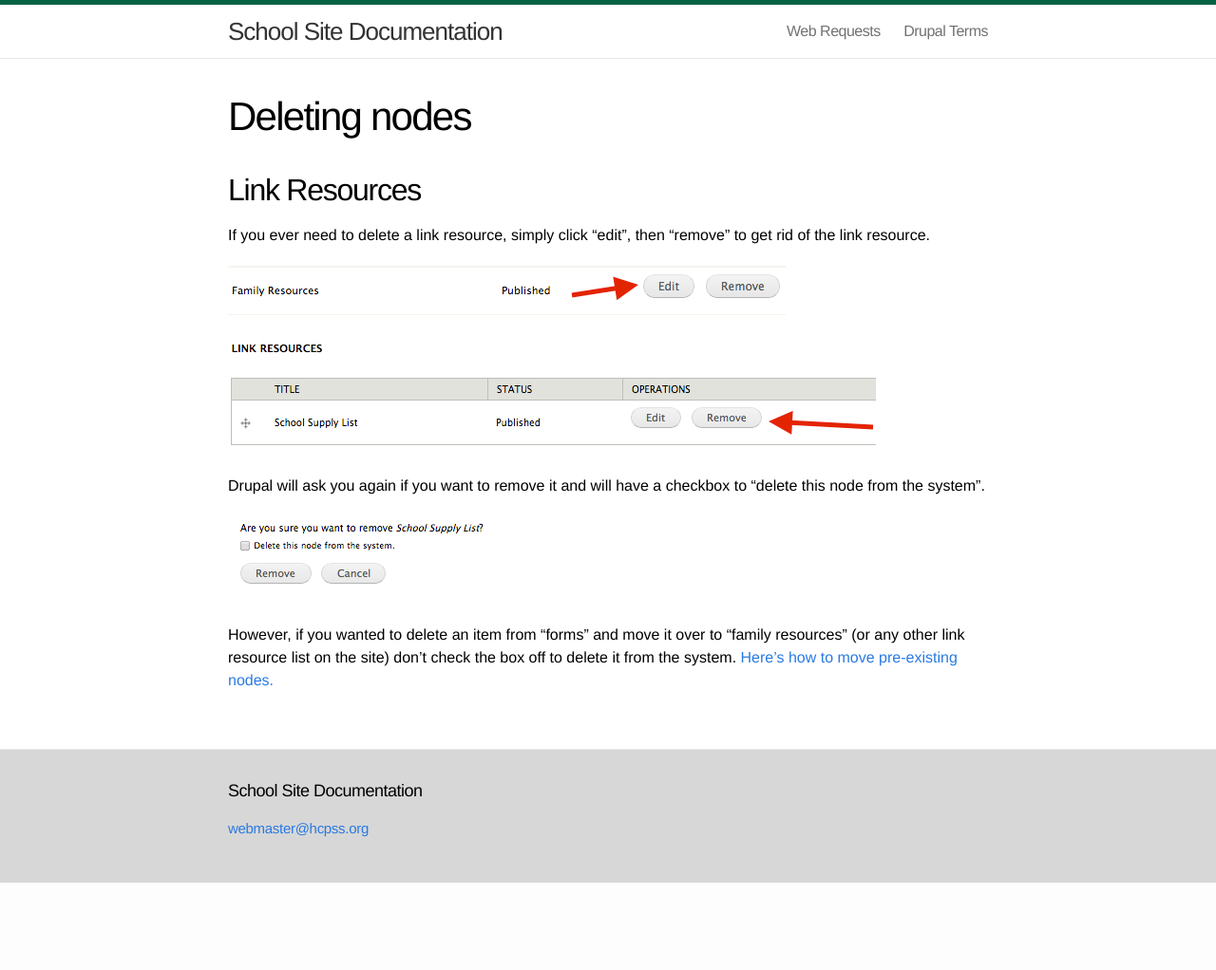
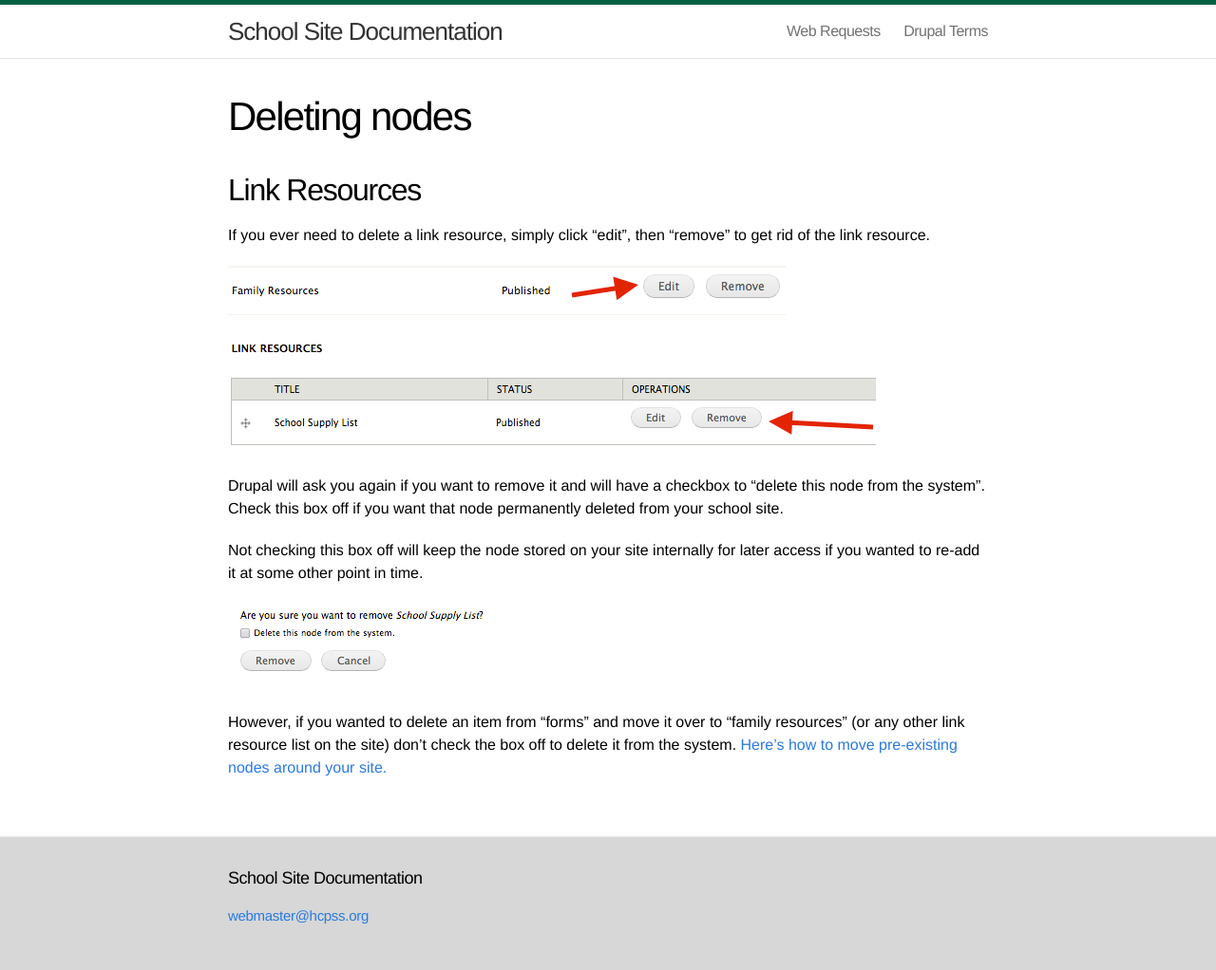
Before and after one commit to HCPSS/schoolsites-help, a Jekyll site: the page built from _posts/2014-07-17-deleting-files.md, in a window 1280 px wide. Shown: the whole page at 95% size. Built offline with Jekyll 4.4.1, drawn with Linux system fonts in a browser that asks for light colours; Markdown is read by kramdown in place of the engine named in the settings; before the commit the page ends 930 px from its top, so only the background shows below that.

Commit message:
updated context around deleting nodes

```diff
--- a/_posts/2014-07-17-deleting-files.md
+++ b/_posts/2014-07-17-deleting-files.md
@@ -7,12 +7,14 @@ title: "Deleting nodes"
 
 If you ever need to delete a link resource, simply click "edit", then "remove" to get rid of the link resource.
 
-![proper URL](/schoolsites-help/images/uploading/group-edit.png)
+![edit](/schoolsites-help/images/uploading/group-edit.png)
 
-![proper URL](/schoolsites-help/images/uploading/remove.png)
+![remove](/schoolsites-help/images/uploading/remove.png)
 
-Drupal will ask you again if you want to remove it and will have a checkbox to "delete this node from the system".
+Drupal will ask you again if you want to remove it and will have a checkbox to "delete this node from the system". Check this box off if you want that node permanently deleted from your school site.
+
+Not checking this box off will keep the node stored on your site internally for later access if you wanted to re-add it at some other point in time.
 
 ![proper URL](/schoolsites-help/images/uploading/remove-system.png)
 
-However, if you wanted to delete an item from "forms" and move it over to "family resources" (or any other link resource list on the site) don't check the box off to delete it from the system. [Here's how to move pre-existing nodes.](/schoolsites-help/2014/07/15/moving-nodes/)
+However, if you wanted to delete an item from "forms" and move it over to "family resources" (or any other link resource list on the site) don't check the box off to delete it from the system. [Here's how to move pre-existing nodes around your site.](/schoolsites-help/2014/07/15/moving-nodes/)
```
